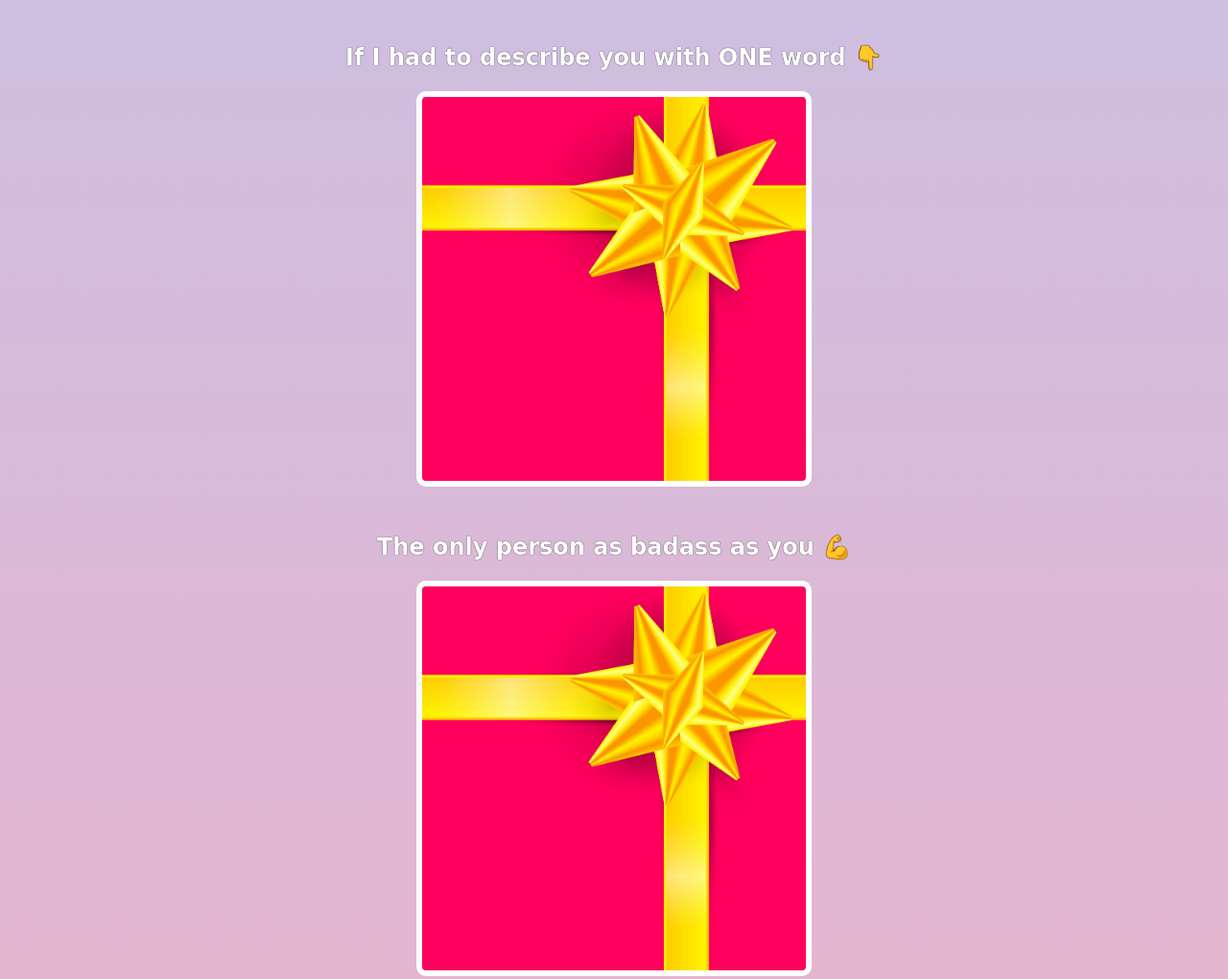
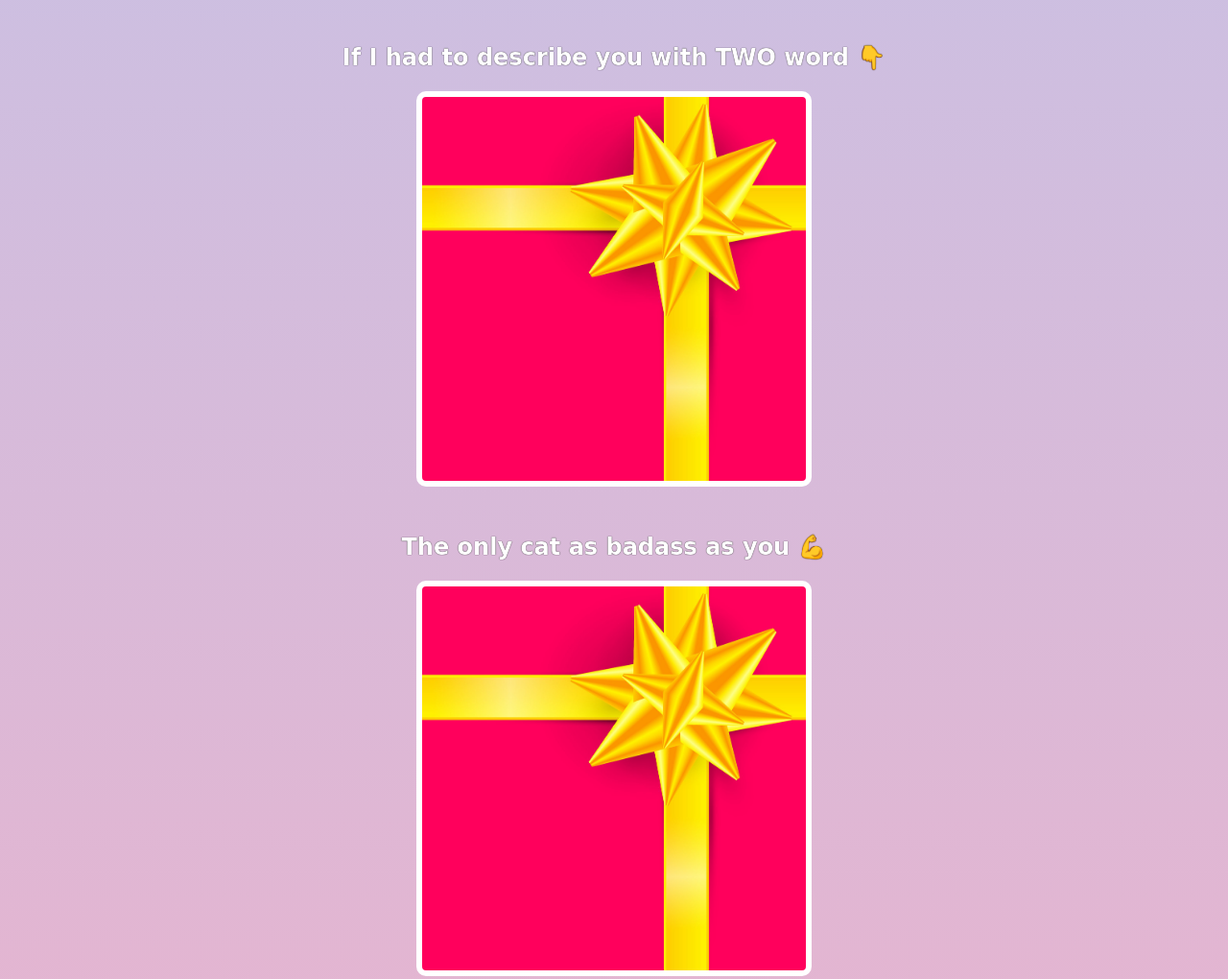
Before and after one commit to deltahedge1/chapo-bday, a website built with Vite: page index.html in a window 1280 px wide. Shown: the part 2073-3093 px from the top of the page at 96% size. Built offline with nearby package versions, Linux system fonts and the light colour scheme; a web font is replaced by a local one.

Commit message:
added the bet note

```diff
--- a/index.html
+++ b/index.html
@@ -47,12 +47,12 @@
         </div>
 
         <div class="gift-section">
-            <h2 class="gift-title">If I had to describe you with ONE word 👇</h2>
+            <h2 class="gift-title">If I had to describe you with TWO word 👇</h2>
             <div class="gift-img" id="gift-img-genius"></div>
         </div>
 
         <div class="gift-section">
-            <h2 class="gift-title">The only person as badass as you 💪</h2>
+            <h2 class="gift-title">The only cat as badass as you 💪</h2>
             <div class="gift-img" id="gift-img-badass"></div>
         </div>
 
@@ -61,5 +61,6 @@
             <div class="gift-img" id="gift-img-simba"></div>
         </div>
 
+        <h1>I'll take my $5 whenever you are ready!</h1>
     </body>
 </html>
```
